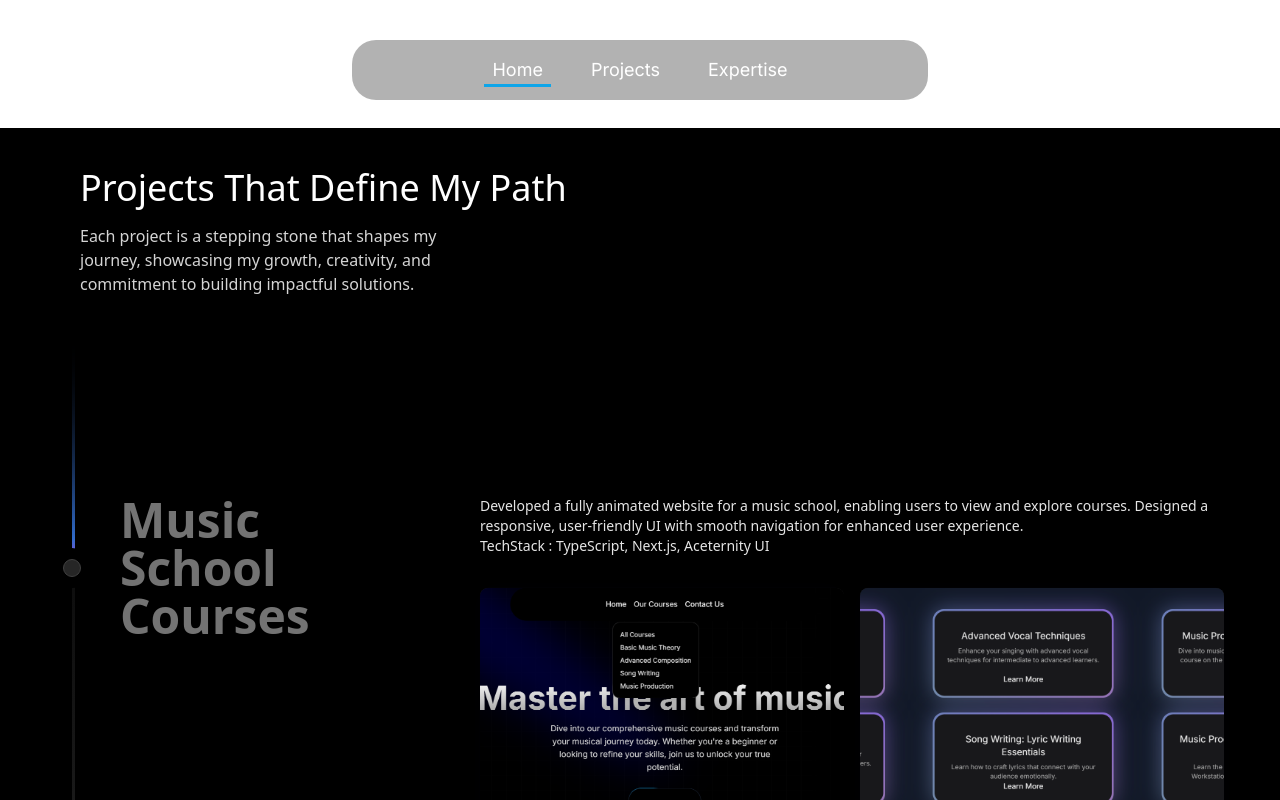
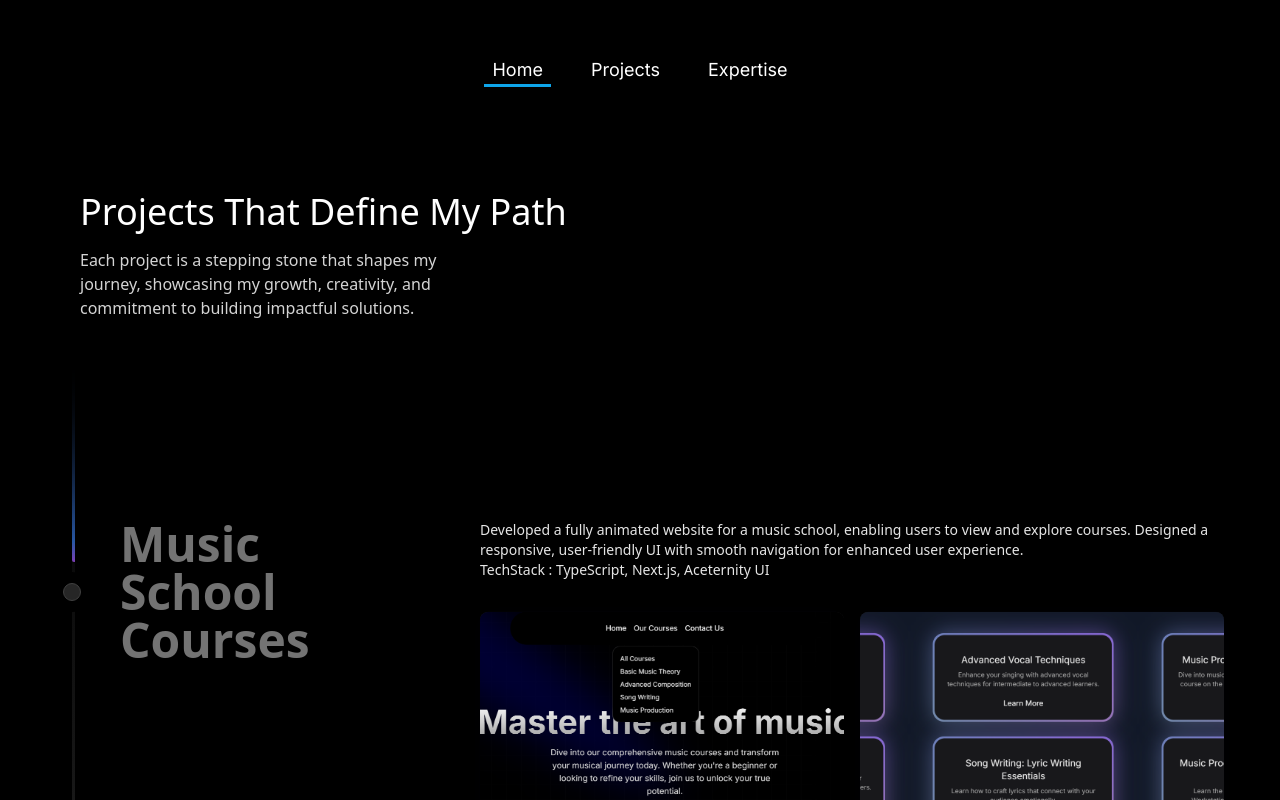
Before and after one commit to TejustCode/Portfolio, a Next.js app: page /projects in a window 1280 px wide. Shown: the top 800 px of the page. Built offline with nearby package versions, Linux system fonts and the light colour scheme.

Commit message:
Portfolio Update

```diff
--- a/src/app/contact-me/page.tsx
+++ b/src/app/contact-me/page.tsx
@@ -4,10 +4,10 @@ import { LinkPreview } from "@/components/ui/link-preview";
 
 function AboutSec() {
   return (
-    <div className="flex flex-col items-center justify-center mt-40 text-center px-4 sm:px-8 md:px-16">
-      <h2 className="text-4xl mb-6">Let's Collaborate!</h2>
+    <div className="min-h-screen bg-black py-12 pt-36">
+      <h2 className="text-4xl mb-6 text-white text-center mt-8">Let's Collaborate!</h2>
       <div className="flex flex-col items-center text-center my-12">
-        <p className="text-xl mb-8">Feel free to reach out for collaboration or opportunities!</p>
+        <p className="text-xl mb-8 text-white text-center">Feel free to reach out for collaboration or opportunities!</p>
         <div className="flex flex-wrap justify-center gap-8 mt-2">
           <LinkPreview url="https://github.com/TejustCode" className="font-bold">
             <svg
--- a/src/app/expertise/page.tsx
+++ b/src/app/expertise/page.tsx
@@ -19,13 +19,13 @@ const technologies = [
 
 function Skills() {
   return (
-    <div>
+    <div className="min-h-screen bg-black py-12 pt-12">
       {/* Title */}
       <motion.h1
         initial={{ opacity: 0, y: 20 }}
         animate={{ opacity: 1, y: 0 }}
         transition={{ duration: 0.5, ease: "easeInOut" }}
-        className="text-2xl md:text-4xl font-bold text-neutral-700 dark:text-white text-center mb-12 mt-32 z-10"
+        className="text-2xl md:text-4xl bg-black font-bold text-neutral-700 dark:text-white text-center mb-12 mt-32 z-10"
       >
         Technologies I Use
       </motion.h1>
--- a/src/app/globals.css
+++ b/src/app/globals.css
@@ -3,25 +3,31 @@
 @tailwind utilities;
 
 :root {
-  --background: #000000;
-  --foreground: #ededed;
+  --foreground-rgb: 0, 0, 0;
+  --background-start-rgb: 214, 219, 220;
+  --background-end-rgb: 255, 255, 255;
 }
 
-@media (prefers-color-scheme: light) {
+@media (prefers-color-scheme: dark) {
   :root {
-    --background: #ffffff;
-    --foreground: #171717;
+    --foreground-rgb: 255, 255, 255;
+    --background-start-rgb: 0, 0, 0;
+    --background-end-rgb: 0, 0, 0;
   }
 }
 
 body {
-  background-color: var(--background);
-  color: var(--foreground);
-  font-family: Arial, Helvetica, sans-serif;
+  color: rgb(var(--foreground-rgb));
+  background: linear-gradient(
+      to bottom,
+      transparent,
+      rgb(var(--background-end-rgb))
+    )
+    rgb(var(--background-start-rgb));
 }
 
-@media (prefers-color-scheme: dark) {
-  body {
-    color: var(--foreground); /* This will apply dark text */
+@layer utilities {
+  .text-balance {
+    text-wrap: balance;
   }
 }
--- a/src/app/projects/page.tsx
+++ b/src/app/projects/page.tsx
@@ -38,7 +38,7 @@ const projectData = [
 
 function ProjectsSec() {
   return (
-    <div id="projectsSec" className="w-full mt-12">
+    <div className="min-h-screen bg-black py-12 pt-6">
       <Timeline
         data={projectData.map((project) => ({
           title: project.title,
--- a/src/components/Navbar.tsx
+++ b/src/components/Navbar.tsx
@@ -14,6 +14,7 @@ function Navbar({ className }: { className?: string }) {
   return (
     <div>
       <div className={cn("fixed top-10 inset-x-0 mx-auto z-50", className)}>
+        {/* Apply a consistent background color */}
         <nav className="relative bg-black/30 backdrop-blur-md flex justify-center space-x-8 px-6 py-4 max-w-xl mx-auto rounded-3xl">
           {["Home", "Projects", "Expertise"].map((item) => (
             <Link
@@ -22,8 +23,8 @@ function Navbar({ className }: { className?: string }) {
               className={cn(
                 "relative px-2 text-lg after:content-[''] after:absolute after:left-0 after:bottom-[-3px] after:h-[3px] after:w-full after:scale-x-0 after:bg-white dark:after:bg-sky-500 after:transition-transform after:duration-300 hover:after:scale-x-100",
                 active === item ? "after:scale-x-100" : "",
-                // Add text color classes for light and dark modes
-                "text-white dark:text-white"
+                // Ensure text is white in both modes
+                "text-white"
               )}
               onClick={() => handleSetActive(item)}
             >
```
